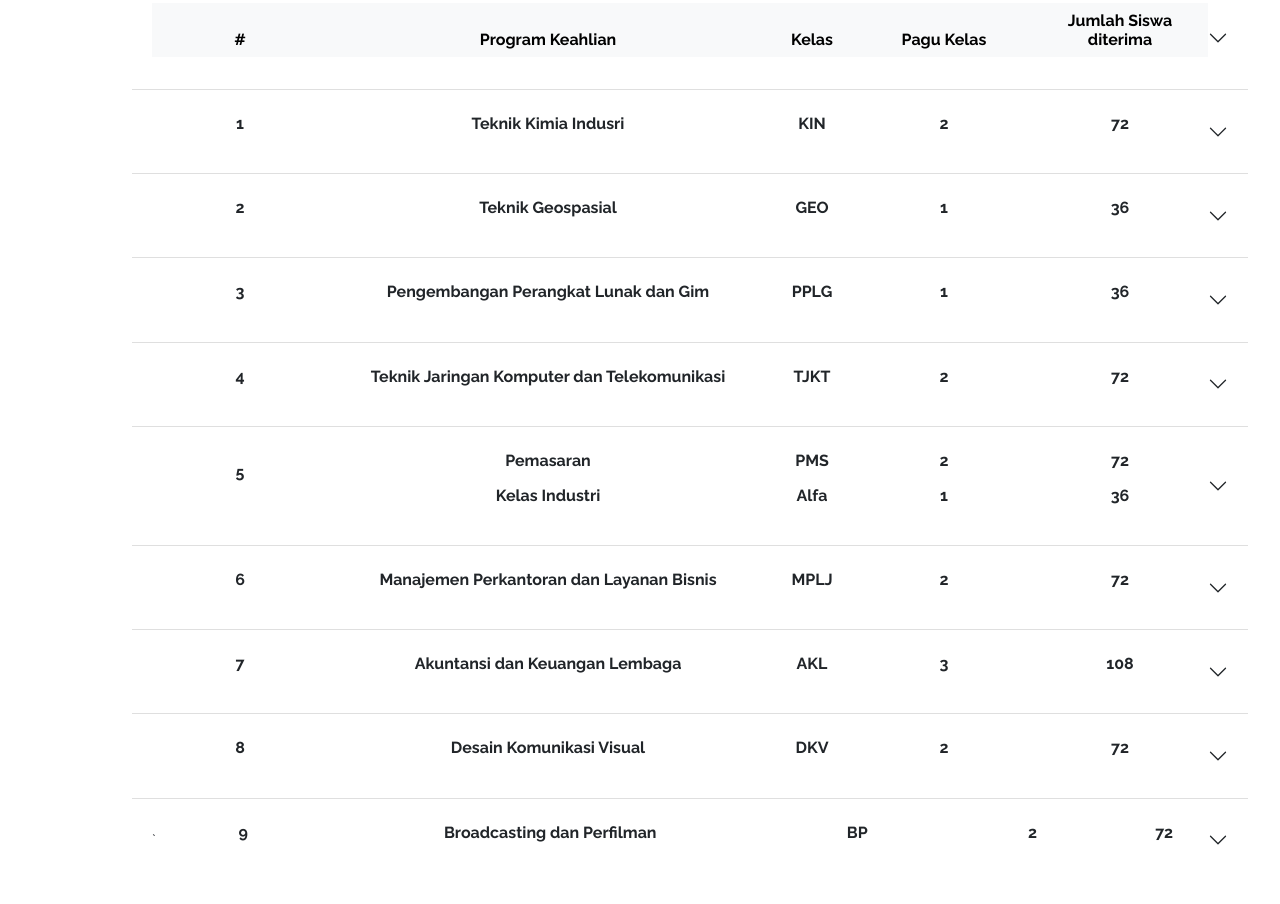
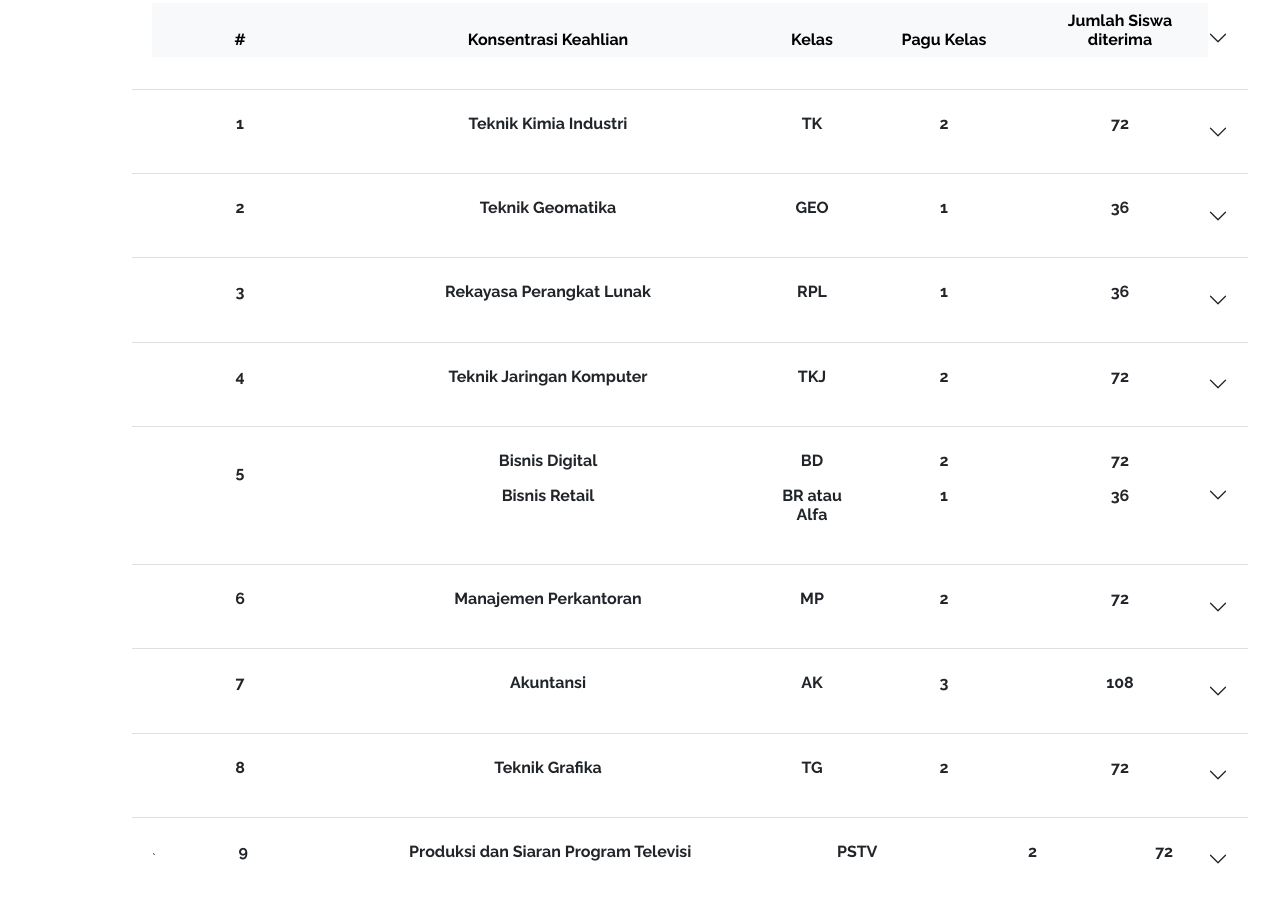
Before and after one commit to tofanoktora/ppdb22, a plain HTML site: page index.html in a window 1280 px wide. Shown: the part 3638-4542 px from the top of the page. Drawn offline with nearby package versions, Linux system fonts and the light colour scheme.

Commit message:
Update index.html

```diff
--- a/index.html
+++ b/index.html
@@ -578,7 +578,7 @@
                     <thead class="table-light" style="text-align: center;">
                       <tr>
                         <th class="col-lg-2">#</th>
-                        <th class="col-lg-5">Program Keahlian</th>
+                        <th class="col-lg-5">Konsentrasi Keahlian</th>
                         <th class="col-lg-1">Kelas</th>
                         <th class="col-lg-2">Pagu Kelas</th>
                         <th class="col-lg-2">Jumlah Siswa diterima</th>
@@ -596,8 +596,8 @@
                     <tbody style="text-align: center;">
                       <tr>
                         <th class="col-lg-2">1</th>
-                        <th class="col-lg-5">Teknik Kimia Indusri</th>
-                        <th class="col-lg-1">KIN</th>
+                        <th class="col-lg-5">Teknik Kimia Industri</th>
+                        <th class="col-lg-1">TK</th>
                         <th class="col-lg-2">2</th>
                         <th class="col-lg-2">72</th>
                       </tr>
@@ -608,7 +608,8 @@
               <div id="flush-collapse1" class="accordion-collapse collapse" aria-labelledby="flush-heading1" data-bs-parent="#accordionFlushExample">
                 <div class="accordion-body">
                   <div class="program-des">
-                    <p style="margin:30px 0px;">Program Keahlian Teknik Kimia Industri merupakan program keahlian yang mempelajari rekayasa untuk menghasilkan suatu produk dengan nilai ekonomis tinggi. </br>Mengembangkan suatu teknik produksi sehingga menghasilkan produk yang bermutu tinggi serta ramah lingkungan. </p>
+                    <p style="margin:30px 0px;">
+                      Program Keahlian Teknik Kimia Industri merupakan program keahlian yang mempelajari rekayasa untuk menghasilkan suatu produk dengan nilai ekonomis tinggi. </br>Mengembangkan suatu teknik produksi sehingga menghasilkan produk yang bermutu tinggi serta ramah lingkungan. </p>
                     <div class="row">
                       <div class="col-lg-6" >
                         <h4 style="text-decoration-line: underline; text-decoration-style: solid; margin-top:30px;"> Karakteristik Jurusan</h4>
@@ -645,7 +646,7 @@
                     <tbody style="text-align: center;">
                       <tr>
                         <th class="col-lg-2">2</th>
-                        <th class="col-lg-5">Teknik Geospasial</th>
+                        <th class="col-lg-5">Teknik Geomatika</th>
                         <th class="col-lg-1">GEO</th>
                         <th class="col-lg-2">1</th>
                         <th class="col-lg-2">36</th>
@@ -659,7 +660,7 @@
 
                   <div class="program-des">
                     <p style="margin:30px 0px;">
-                      Program Keahlian Teknik Geospasial yaitu mempelajari bidang ilmu modern terkait mengintegrasikan pengumpulan, pemodelan, analisis dan manajemen data geospasial (berbasis lokasi).</br>
+                      Konsentrasi Keahlian Geomatika mempelajari bidang ilmu modern terkait mengintegrasikan pengumpulan, pemodelan, analisis dan manajemen data geospasial (berbasis lokasi).</br>
                       Data Geospasial didapat melalui pengukuran/pengumpulan secara terestris, laut, wahana udara dan sensor-sensor satelit dengan beracuan pada kerangka dasar Geodesi.
                     </p>
 
@@ -701,8 +702,8 @@
                     <tbody style="text-align: center;">
                       <tr>
                         <th class="col-lg-2">3</th>
-                        <th class="col-lg-5">Pengembangan Perangkat Lunak dan Gim</th>
-                        <th class="col-lg-1">PPLG</th>
+                        <th class="col-lg-5">Rekayasa Perangkat Lunak</th>
+                        <th class="col-lg-1">RPL</th>
                         <th class="col-lg-2">1</th>
                         <th class="col-lg-2">36</th>
                       </tr>
@@ -714,10 +715,9 @@
                 <div class="accordion-body">
                   <div class="program-des">
                     <p style="margin:30px 0px;">
-                      Program Keahlian Pengembangan Perangkat Lunak dan Gim, Berkonsentrasi pada software developer (web, mobile dan game). </br>
-                      Program Keahlian Pengembangan Perangkat Lunak dan Gim merupakan program keahlian yang cukup menarik karena mengikuti perkembangan teknologi dan jaman. <br>
+                      Konsentrasi Keahlian Rekayasa Perangkat Lunak, Berkonsentrasi pada software developer (web, mobile dan game). </br>
+                      Konsentrasi Keahlian Rekayasa Perangkat Lunak merupakan program keahlian yang cukup menarik karena mengikuti perkembangan teknologi dan jaman. <br>
                       Saat ini semua komponen kehidupan di dunia ini memerlukan aplikasi.<br>
-                      Program Keahlian Pengembangan Perangkat Lunak dan Gim, pada kurikulum sebelumnya memiliki nama <strong>Rekayasa Perangkat Lunak atau RPL </strong>
                     </p>
 
                     <div class="row">
@@ -761,8 +761,8 @@
                     <tbody style="text-align: center;">
                       <tr>
                         <th class="col-lg-2">4</th>
-                        <th class="col-lg-5">Teknik Jaringan Komputer dan Telekomunikasi</th>
-                        <th class="col-lg-1">TJKT</th>
+                        <th class="col-lg-5">Teknik Jaringan Komputer</th>
+                        <th class="col-lg-1">TKJ</th>
                         <th class="col-lg-2">2</th>
                         <th class="col-lg-2">72</th>
                       </tr>
@@ -774,8 +774,7 @@
                 <div class="accordion-body">
                   <div class="program-des">
                     <p style="margin:30px 0px;">
-                      Program Keahlian Teknik Jaringan Komputer dan Telekomunikasi mempelajari  terkait kemampuan algoritma, analisis matematis (desain, pengembangan, pengujian dan evaluasi perangkat lunak, system operasi kerja komputer), perakitan computer, perakitan jaringan computer, pengoperasian perangkat lunak dan internet. <br>
-                      Program Keahlian Teknik Jaringan Komputer dan Telekomunikasi, pada kurikulum sebelumnya bernama <strong>Teknik Komputer Jaringan atau TKJ </strong>
+                      Konsentrasi Keahlian Teknik Komputer Jaringan mempelajari  terkait kemampuan algoritma, analisis matematis (desain, pengembangan, pengujian dan evaluasi perangkat lunak, system operasi kerja komputer), perakitan computer, perakitan jaringan computer, pengoperasian perangkat lunak dan internet. <br>
                     </p>
 
                     <div class="row">
@@ -815,14 +814,14 @@
                     <tbody style="text-align: center;">
                       <tr>
                         <th class="col-lg-2" rowspan="2" style="padding: 20px 0px;">5</th>
-                        <th class="col-lg-5">Pemasaran</th>
-                        <th class="col-lg-1">PMS</th>
+                        <th class="col-lg-5">Bisnis Digital</th>
+                        <th class="col-lg-1">BD</th>
                         <th class="col-lg-2">2</th>
                         <th class="col-lg-2">72</th>
                       </tr>
                       <tr>
-                        <th class="col-lg-5">Kelas Industri</th>
-                        <th class="col-lg-1">Alfa</th>
+                        <th class="col-lg-5">Bisnis Retail</th>
+                        <th class="col-lg-1">BR atau Alfa</th>
                         <th class="col-lg-2">1</th>
                         <th class="col-lg-2">36</th>
                       </tr>
@@ -835,7 +834,7 @@
                 <div class="accordion-body">
 
                   <div class="program-des">
-                    <p style="margin:30px 0px;">Program Keahlian Pemasaran sudah sangat dikenal masyarakat.</p>
+                    <p style="margin:30px 0px;">Konsentrasi Keahlian Bisnis Digital dan Bisnis Retail merupakan bagian dari Program Keahlian Pemasaran. Program Keahlian Pemasaran sudah sangat dikenal masyarakat.</p>
                     <div class="row">
                       <div class="col-lg-6" >
                         <h4 style="text-decoration-line: underline; text-decoration-style: solid; margin-top:30px;">Karakteristik Jurusan</h4>
@@ -916,8 +915,8 @@
                           <tbody style="text-align: center;">
                             <tr>
                               <th class="col-lg-2">6</th>
-                              <th class="col-lg-5">Manajemen Perkantoran dan Layanan Bisnis</th>
-                              <th class="col-lg-1">MPLJ</th>
+                              <th class="col-lg-5">Manajemen Perkantoran</th>
+                              <th class="col-lg-1">MP</th>
                               <th class="col-lg-2">2</th>
                               <th class="col-lg-2">72</th>
                             </tr>
@@ -971,8 +970,8 @@
                         <tbody style="text-align: center;">
                           <tr>
                             <th class="col-lg-2">7</th>
-                            <th class="col-lg-5">Akuntansi dan Keuangan Lembaga</th>
-                            <th class="col-lg-1">AKL</th>
+                            <th class="col-lg-5">Akuntansi</th>
+                            <th class="col-lg-1">AK</th>
                             <th class="col-lg-2">3</th>
                             <th class="col-lg-2">108</th>
                           </tr>
@@ -1025,8 +1024,8 @@
                         <tbody style="text-align: center;">
                           <tr>
                             <th class="col-lg-2">8</th>
-                            <th class="col-lg-5">Desain Komunikasi Visual</th>
-                            <th class="col-lg-1">DKV</th>
+                            <th class="col-lg-5">Teknik Grafika</th>
+                            <th class="col-lg-1">TG</th>
                             <th class="col-lg-2">2</th>
                             <th class="col-lg-2">72</th>
                           </tr>
@@ -1091,8 +1090,8 @@
                         <tbody style="text-align: center;">
                       `   <tr>
                             <th class="col-lg-2">9</th>
-                            <th class="col-lg-5">Broadcasting dan Perfilman</th>
-                            <th class="col-lg-2">BP</th>
+                            <th class="col-lg-5">Produksi dan Siaran Program Televisi</th>
+                            <th class="col-lg-2">PSTV</th>
                             <th class="col-lg-2">2</th>
                             <th class="col-lg-1">72</th>
                           </tr>
@@ -1105,7 +1104,7 @@
 
                       <div class="program-des program-des-kin">
                         <p style="margin:30px 0px;">
-                          Program Keahlian Broadcasting dan Perfilman mempelajari: proses produksi dan tatacara melakukan siaran / penyiaran, Ilmu menjadi MC/Moderator/Pembawa Acara dan Pemantapan pembuatan film mulai dari naskah, eksekusi/proses syuting, editing dan sampai film ditayangkan.</br>
+                          Produksi dan Siaran Program Televisi dalam Program Keahlian Broadcasting dan Perfilman mempelajari: proses produksi dan tatacara melakukan siaran / penyiaran, Ilmu menjadi MC/Moderator/Pembawa Acara dan Pemantapan pembuatan film mulai dari naskah, eksekusi/proses syuting, editing dan sampai film ditayangkan.</br>
                           Program Keahlian Broadcasting dan Perfilman, pada kurikulum sebelumnya memiliki nama <strong>Multimedia atau MM </strong>
                         </p>
 
```
